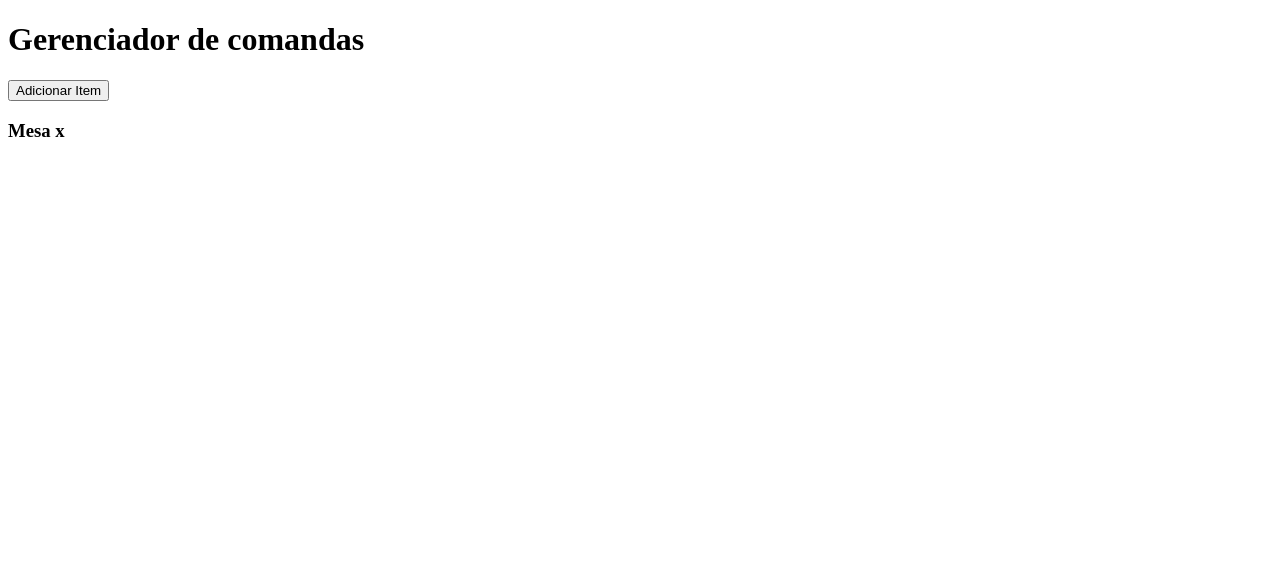
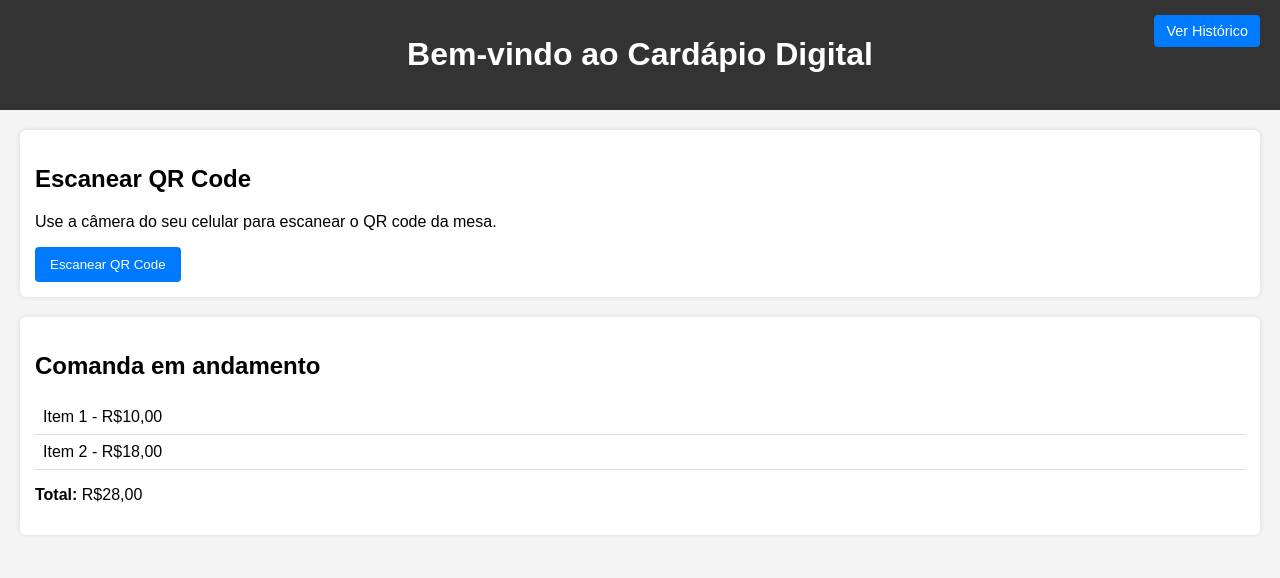
Before and after one commit to MatheusRb3/gerenciador-de-pedidos, a plain HTML site: page cliente/index.html in a window 1280 px wide. Drawn offline with Linux system fonts and the light colour scheme.

Commit message:
Atualizado

```diff
--- /dev/null
+++ b/cliente/css/estilo.css
@@ -0,0 +1,63 @@
+body {
+      font-family: Arial, sans-serif;
+      background: #f4f4f4;
+      margin: 0;
+      padding: 0;
+    }
+    header {
+      background-color: #333;
+      color: #fff;
+      padding: 15px;
+      text-align: center;
+      position: relative;
+    }
+    header button {
+      position: absolute;
+      right: 20px;
+      top: 15px;
+      padding: 8px 12px;
+      font-size: 0.9rem;
+      background-color: #007bff;
+      color: #fff;
+      border: none;
+      border-radius: 4px;
+      cursor: pointer;
+    }
+    header button:hover {
+      background-color: #0056b3;
+    }
+    main {
+      padding: 20px;
+    }
+    .section {
+      background: #fff;
+      padding: 15px;
+      margin-bottom: 20px;
+      border-radius: 6px;
+      box-shadow: 0 0 5px rgba(0,0,0,0.1);
+    }
+    button {
+      padding: 10px 15px;
+      border: none;
+      background-color: #007bff;
+      color: white;
+      border-radius: 4px;
+      cursor: pointer;
+    }
+    button:hover {
+      background-color: #0056b3;
+    }
+    ul {
+      list-style: none;
+      padding-left: 0;
+    }
+    li {
+      padding: 8px;
+      border-bottom: 1px solid #ddd;
+    }
+    #reader {
+      width: 100%;
+      max-width: 400px;
+      margin-top: 15px;
+      display: none;
+    }
--- a/cliente/index.html
+++ b/cliente/index.html
@@ -4,22 +4,39 @@
             <meta charset="utf-8">
             <meta name="viewport" content="width=device-width, initial-scale=1.0">
             <title>Gerenciador de comandas</title>
+            <link rel="stylesheet" href="css/estilo.css">
         </head>
         <body>
-            <div id="container">
-                <h1>Gerenciador de comandas</h1>
+    <header>
+    <h1>Bem-vindo ao Cardápio Digital</h1>
+    <button id="btnHistorico" onclick="toggleHistorico()">Ver Histórico</button>
+  </header>
+  <main>
+    <section class="section" id="qrSection">
+      <h2>Escanear QR Code</h2>
+      <p>Use a câmera do seu celular para escanear o QR code da mesa.</p>
+      <button onclick="abrirCamera()">Escanear QR Code</button>
+      <div id="reader"></div>
+    </section>
 
-                <button onclick="adicionar()">Adicionar Item</button>
+    <section class="section" id="comandaSection">
+      <h2>Comanda em andamento</h2>
+      <ul id="comandaAtual">
+        <li>Item 1 - R$10,00</li>
+        <li>Item 2 - R$18,00</li>
+      </ul>
+      <p><strong>Total:</strong> R$28,00</p>
+    </section>
 
-                <h3>Mesa x</h3>
-                <div id="comanda">
-                <ul>
-                </ul>
-                </div>
-                <div id="total">
-
-                </div>
-            </div>
+    <section class="section" id="historicoSection" style="display: none;">
+      <h2>Histórico de Comandas</h2>
+      <ul id="historicoComandas">
+        <li><strong>Restaurante A</strong> - 02/07/2025 - Total: R$45,00</li>
+        <li><strong>Restaurante B</strong> - 29/06/2025 - Total: R$32,50</li>
+      </ul>
+    </section>
+  </main>
+  <script src="https://unpkg.com/html5-qrcode" type="text/javascript"></script>
             <script src="js/script.js"></script>
         </body>
     </html>
--- a/cliente/js/script.js
+++ b/cliente/js/script.js
@@ -1,42 +1,56 @@
-const comandaDiv = document.getElementById("comanda");
-const totalDiv = document.getElementById("total");
-
-let pedidos = [];
-
-let itens = ['pizza', 'misto', 'café', 'agua'];
-
-let valor = 3.00;
-
-let x = 1;
 
 
+function toggleHistorico() {
+      const historicoSec = document.getElementById('historicoSection');
+      const qrSec = document.getElementById('qrSection');
+      const comandaSec = document.getElementById('comandaSection');
+      const btn = document.getElementById('btnHistorico');
 
-let total = 0;
-
-function adicionar()
-{
-
-
-    comandaDiv.innerHTML += `<li>${itens[x-1]} R$${valor.toFixed(2)}   qtd: 1</li>`;
-
-    pedidos.push(valor.toFixed(2));
-
-
-
-    for(contagem = x-1;contagem < x;contagem++)
-    {
-
-        total = total + valor;
-
-
-            console.log(x);
-
-        console.log(valor);
+      if (historicoSec.style.display === 'none') {
+        historicoSec.style.display = 'block';
+        qrSec.style.display = 'none';
+        comandaSec.style.display = 'none';
+        btn.textContent = 'Ocultar Histórico';
+      } else {
+        historicoSec.style.display = 'none';
+        qrSec.style.display = 'block';
+        comandaSec.style.display = 'block';
+        btn.textContent = 'Ver Histórico';
+      }
     }
 
-    totalDiv.innerHTML = `Total da comanda: R$${total}`;
+    function abrirCamera() {
+      const reader = document.getElementById("reader");
+      reader.style.display = "block";
 
-    valor += 1.00;
+      const html5QrCode = new Html5Qrcode("reader");
 
-    x += 1;
-}
+      html5QrCode.start(
+        { facingMode: "environment" },
+        { fps: 10, qrbox: 250 },
+        qrCodeMessage => {
+          html5QrCode.stop().then(() => {
+            reader.innerHTML = "";
+            reader.style.display = 'none';
+
+            if (/mesa\s*\d+/i.test(qrCodeMessage)) {
+              const iniciar = confirm(`${qrCodeMessage} identificada! Deseja iniciar a comanda?`);
+              if (iniciar) {
+                alert('Comanda iniciada com sucesso!');
+              } else {
+                alert('A comanda não foi iniciada.');
+              }
+            } else {
+              alert('QR Code inválido. Certifique-se de escanear o código correto da mesa.');
+            }
+          }).catch(err => {
+            alert("Erro ao parar leitura: " + err);
+          });
+        },
+        errorMessage => {
+          // Pode ser ignorado ou usado para feedback
+        }
+      ).catch(err => {
+        alert("Erro ao iniciar a câmera: " + err);
+      });
+    }
```
Also changed, not shown: admin/index.html (+4 -0 lines), admin/js/script.js (line endings or trailing spaces).
